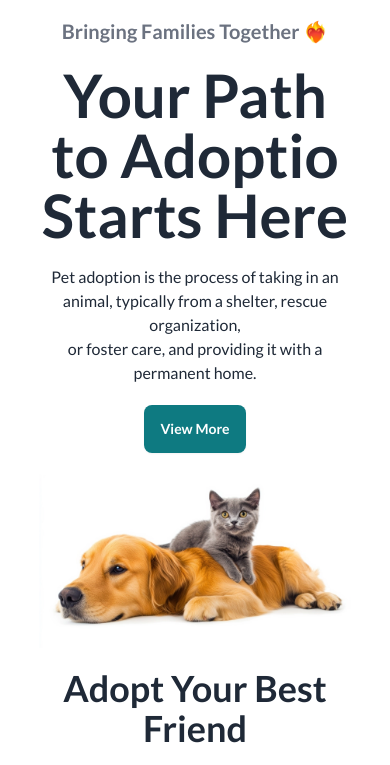
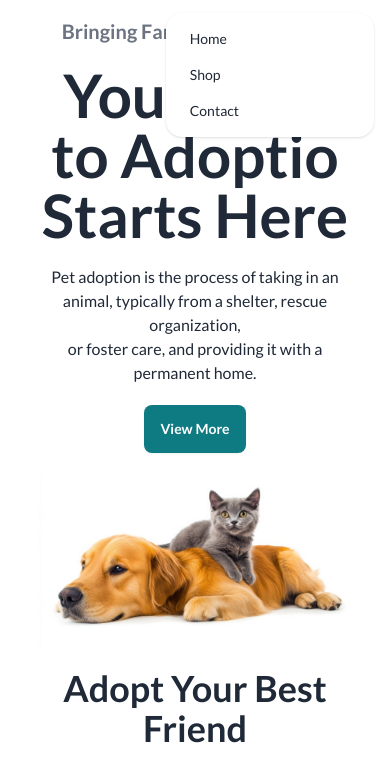
Before and after one commit to riyadhossain565/pet-adoption-platform, a plain HTML site: page index.html in a window 390 px wide. Both pictures are taken after a click on the button 348 px from the left and 45 px from the top of the page. Shown: the part 73-838 px from the top of the page. Drawn offline with nearby package versions, Linux system fonts and the light colour scheme; no server answers.

Commit message:
added dropdown

```diff
--- a/index.html
+++ b/index.html
@@ -67,9 +67,19 @@
           </div>
 
           <div class="">
-            <button class="md:hidden border rounded-full py-3 px-4">
-              <ion-icon name="reorder-four-outline"></ion-icon>
-            </button>
+            <div class="dropdown dropdown-end">
+              <button class="md:hidden border rounded-full py-3 px-4">
+                <ion-icon name="reorder-four-outline"></ion-icon>
+              </button>
+              <ul
+                tabindex="0"
+                class="menu dropdown-content bg-base-100 rounded-box z-[1] mt-4 w-52 p-2 shadow"
+              >
+                <li><a>Home</a></li>
+                <li><a>Shop</a></li>
+                <li><a>Contact</a></li>
+              </ul>
+            </div>
           </div>
         </div>
       </nav>
```
